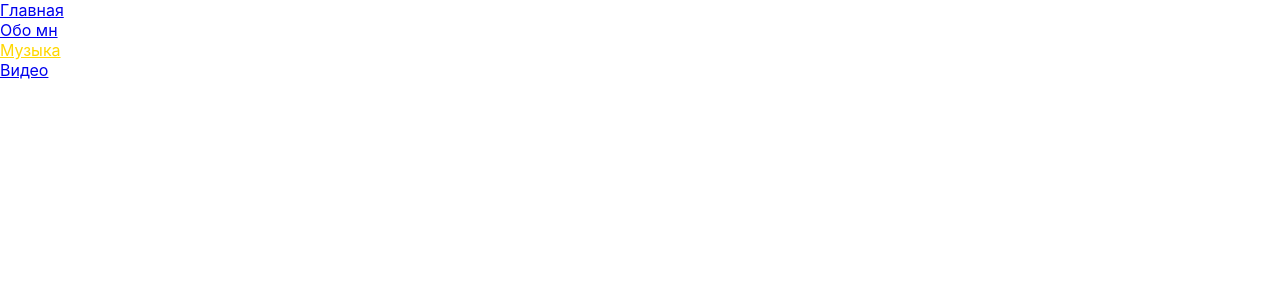
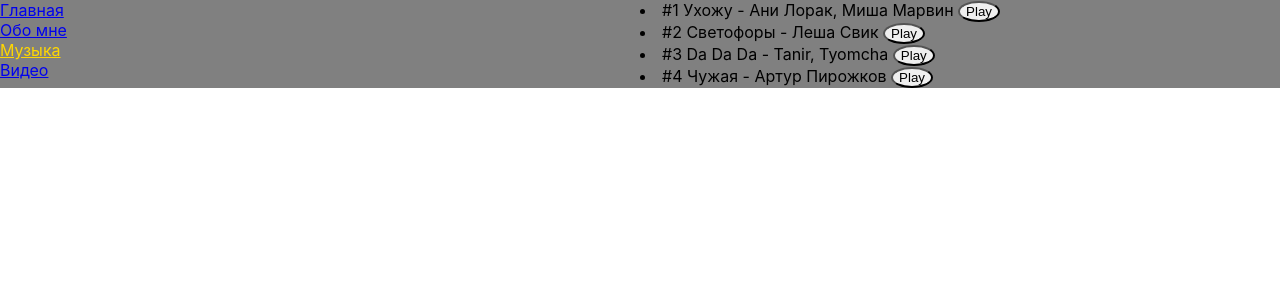
Before and after one commit to chatterbox777/Pet-Project, a React (Create React App) app: page /Music in a window 1280 px wide. Shown: the top 300 px of the page. Built offline with nearby package versions, Linux system fonts and the light colour scheme.

Commit message:
2
add routing + music.jsx

```diff
--- a/src/App.js
+++ b/src/App.js
@@ -4,16 +4,36 @@ import "./App.css";
 import Navbar from "./Components/Navbar";
 import Profile from "./Components/Profile/Profile";
 import classTags from "../src/App.module.css";
+import Music from "./Components/Music/Music";
 
-const App = () => {
+class App extends React.Component {
+  state = {
+    items: [
+      {
+        id: 1,
+        songName: "Ухожу",
+        artist: "Ани Лорак, Миша Марвин",
+        isOn: false
+      },
+      { id: 2, songName: "Светофоры", artist: "Леша Свик", isOn: false },
+      { id: 3, songName: "Da Da Da", artist: "Tanir, Tyomcha", isOn: false },
+      { id: 4, songName: "Чужая", artist: "Артур Пирожков", isOn: false }
+    ]
+  };
+  render() {
     return (
       <BrowserRouter>
         <div className={classTags.display}>
           <Navbar />
           <Route path="/Profile" render={() => <Profile />} />
+          <Route
+            path="/Music"
+            render={() => <Music items={this.state.items} />}
+          />
         </div>
       </BrowserRouter>
     );
-};
+  }
+}
 
 export default App;
--- a/src/App.module.css
+++ b/src/App.module.css
@@ -1,3 +1,4 @@
 .display {
   display: flex;
+  background: grey;
 }
--- /dev/null
+++ b/src/Components/Music/Music.jsx
@@ -0,0 +1,23 @@
+import React from "react";
+import PlayButton from "./PlayButton";
+class Music extends React.Component {
+  render() {
+    const { items } = this.props;
+    return (
+      <div>
+        {items.map(item => (
+          <li key={item.id}>
+            <span>
+              {" "}
+              #{item.id} {""}
+              {item.songName} - {item.artist}{" "}
+            </span>
+            <PlayButton />
+          </li>
+        ))}
+      </div>
+    );
+  }
+}
+
+export default Music;
--- /dev/null
+++ b/src/Components/Music/PlayButton.jsx
@@ -0,0 +1,7 @@
+import React from "react";
+import classTags from "../Music/PlayButton.module.css";
+const PlayButton = () => {
+  return <button className={classTags.btn}>Play</button>;
+};
+
+export default PlayButton;
--- /dev/null
+++ b/src/Components/Music/PlayButton.module.css
@@ -0,0 +1,3 @@
+.btn {
+  border-radius: 50%;
+}
--- a/src/Components/Navbar.jsx
+++ b/src/Components/Navbar.jsx
@@ -11,7 +11,7 @@ const Navbar = () => {
       </div>
       <div>
         <NavLink to="/About me" activeClassName={classTags.activeLink}>
-          Обо мн
+          Обо мне
         </NavLink>
       </div>
       <div>
```
Also changed, not shown: src/Components/Music/Music.module.css (added). Lines whose indentation alone changed are shown as unchanged.
